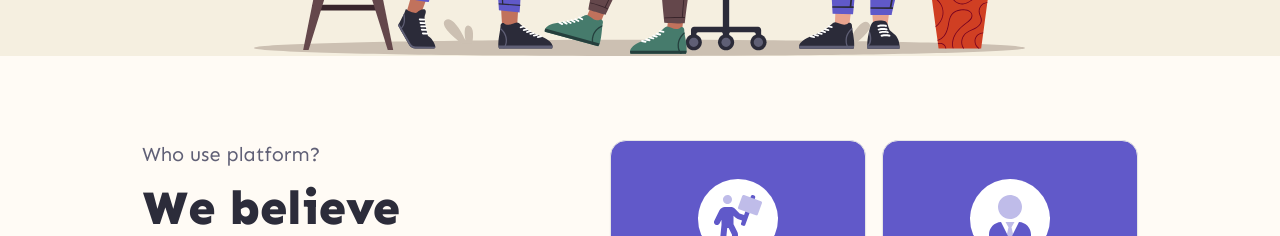
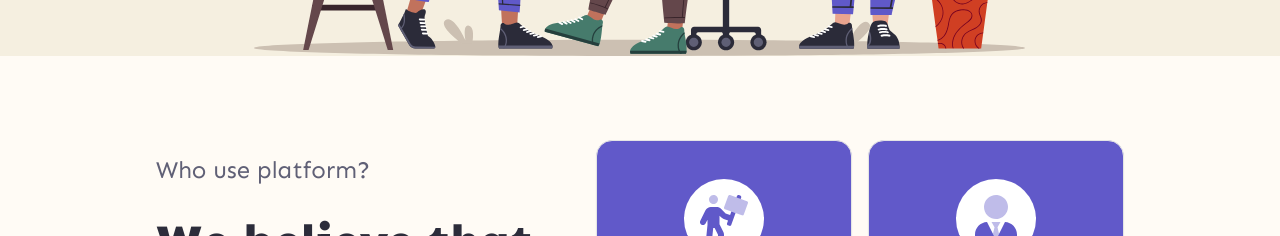
Before and after one commit to shivajichalise/campoal, a React (Vite) app in the folder frontend/: page / in a window 1280 px wide. Shown: the part 800-1036 px from the top of the page. Built offline with nearby package versions, Linux system fonts and the light colour scheme.

Commit message:
more styling fixes

```diff
--- a/frontend/src/components/believe-in-your-voice.tsx
+++ b/frontend/src/components/believe-in-your-voice.tsx
@@ -2,8 +2,9 @@ import voicesImg from "@/assets/images/voices.svg"
 
 const BelieveInVoice = () => {
     return (
-        <div className="flex items-center justify-center px-12 py-16">
-            <div className="flex flex-col items-center gap-10 lg:w-4/5 lg:items-start">
+        <div className="flex items-center justify-center px-16 py-16 lg:px-28">
+            <div className="flex flex-col items-center gap-4 lg:w-11/12 lg:flex-row lg:justify-around">
+                <div className="flex flex-col items-center gap-10 lg:items-start">
                     <h1 className="text-text-200 text-center text-2xl font-semibold md:text-4xl lg:text-left lg:text-5xl">
                         We believe in your voice
                     </h1>
@@ -17,15 +18,17 @@ const BelieveInVoice = () => {
                         </p>
                         <p className="text-text-100 text-left text-sm md:text-lg lg:text-xl">
                             At Conikal, We believe that the power to change the
-                        world is in all human beings, we also believe that when
-                        everyone speaks out the problem of society and action
-                        together, the world will become a better place.
+                            world is in all human beings, we also believe that
+                            when everyone speaks out the problem of society and
+                            action together, the world will become a better
+                            place.
                         </p>
                     </div>
 
                     <img src={voicesImg} />
                 </div>
             </div>
+        </div>
     )
 }
 
--- a/frontend/src/components/our-values.tsx
+++ b/frontend/src/components/our-values.tsx
@@ -10,7 +10,7 @@ const OurValues = () => {
                 backgroundSize: "cover",
             }}
         >
-            <div className="flex flex-col items-center gap-16 pt-6 md:items-start lg:w-10/12 lg:justify-around lg:pt-28">
+            <div className="flex flex-col items-center gap-10 pt-6 md:items-start lg:w-10/12 lg:justify-around lg:gap-16 lg:pt-28">
                 <h1 className="text-primary text-center text-3xl font-bold md:text-4xl lg:text-left lg:text-6xl">
                     Our Values
                 </h1>
--- a/frontend/src/components/platform-users.tsx
+++ b/frontend/src/components/platform-users.tsx
@@ -7,10 +7,10 @@ import reportersIcon from "@/assets/images/reporters.svg"
 
 const PlatformUsers = () => {
     return (
-        <div className="flex items-center justify-center px-12 py-16">
-            <div className="flex flex-col items-center gap-4 lg:w-11/12 lg:flex-row lg:justify-around">
-                <div className="flex flex-col items-center gap-4 lg:w-2/6 lg:items-start">
-                    <p className="text-text-100 md:text-lg lg:text-xl">
+        <div className="flex items-center justify-center px-16 py-16 lg:px-28">
+            <div className="flex flex-col items-center gap-4 lg:w-11/12 lg:flex-row lg:justify-between">
+                <div className="flex flex-col items-center gap-8 lg:w-2/5 lg:items-start">
+                    <p className="text-text-100 md:text-lg lg:text-2xl">
                         Who use platform?
                     </p>
                     <h1 className="text-text-200 text-center text-xl font-extrabold lg:text-left lg:text-5xl">
```
Lines whose indentation alone changed are shown as unchanged.
